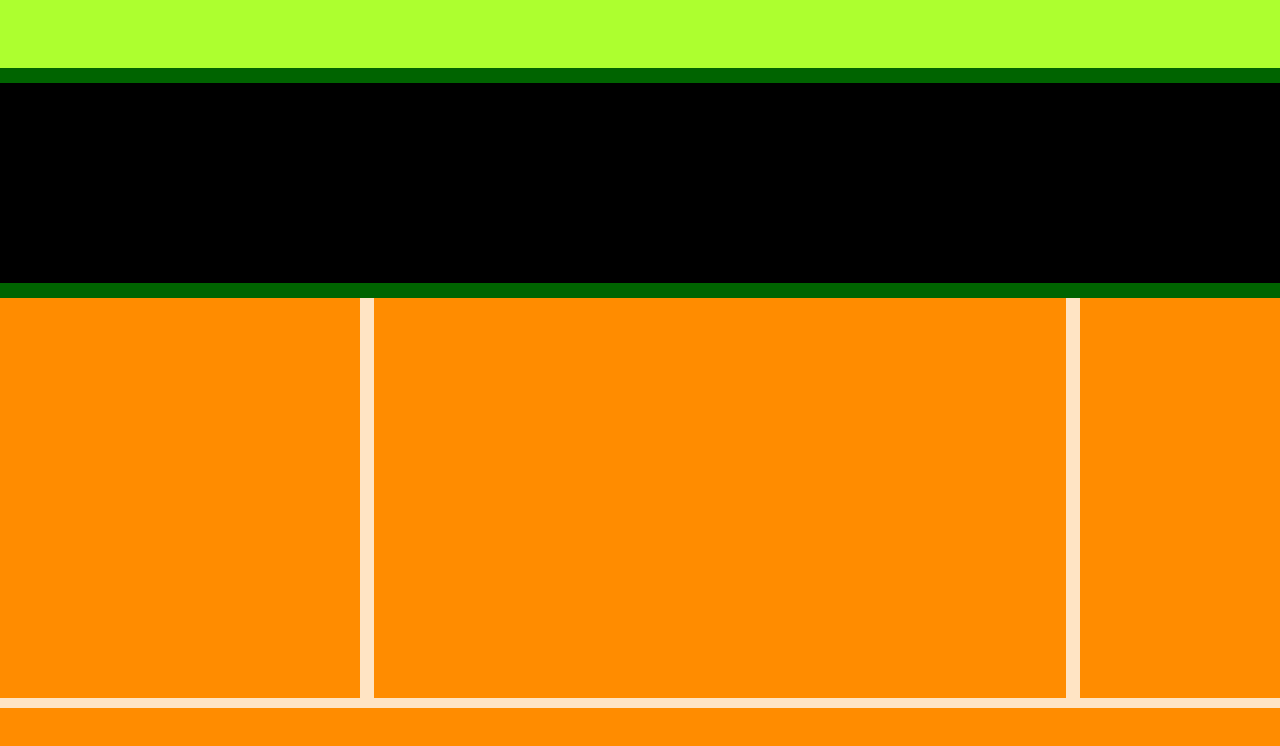
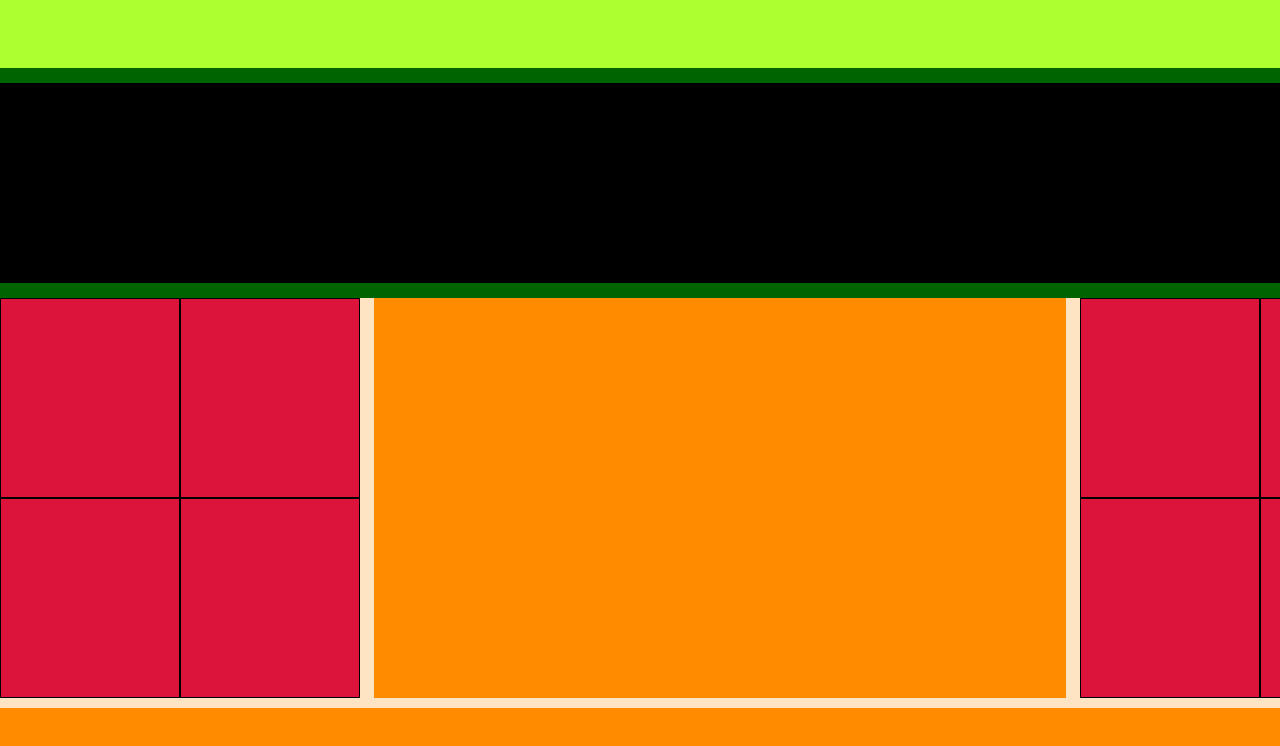
Before and after one commit to GabriPini/htmlcss-dropbox, a plain HTML site: page index.html in a window 1280 px wide. Shown: the part 3266-4012 px from the top of the page. Drawn offline with Linux system fonts and the light colour scheme.

Commit message:
add mini img colored block

```diff
--- a/css/style.css
+++ b/css/style.css
@@ -85,6 +85,12 @@ body{
     height: 399px;
     margin-top: 10px;
 
+}
+.debug .img-container{
+    background-color: crimson;
+    height: 50%;
+    width: 50%;
+    border: 1px solid black;
 }
 
 /*#endregion utility */
--- a/index.html
+++ b/index.html
@@ -86,13 +86,21 @@
         <div class="sectiontitle"></div>
 
         <div class="containerlarge row">
-            <div class="col-main left round">
+            <div class="col-main left round row">
+                <div class="img-container left"></div>
+                <div class="img-container left"></div>
+                <div class="img-container left"></div>
+                <div class="img-container left"></div>
 
             </div>
             <div class="col-main left rettangolo">
 
             </div>
-            <div class="col-main left round">
+            <div class="col-main left round row">
+                <div class="img-container left"></div>
+                <div class="img-container left"></div>
+                <div class="img-container left"></div>
+                <div class="img-container left"></div>
 
             </div>
             <div class="col-main left barra">
```
